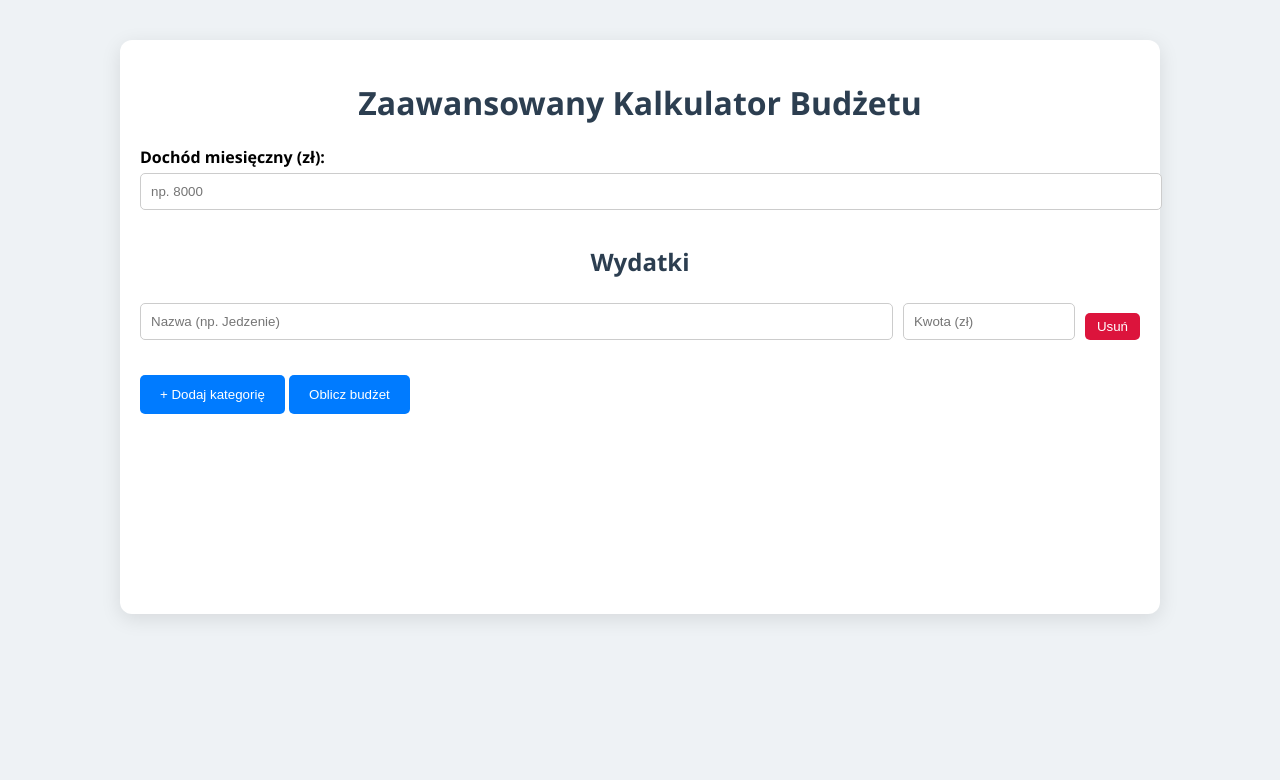
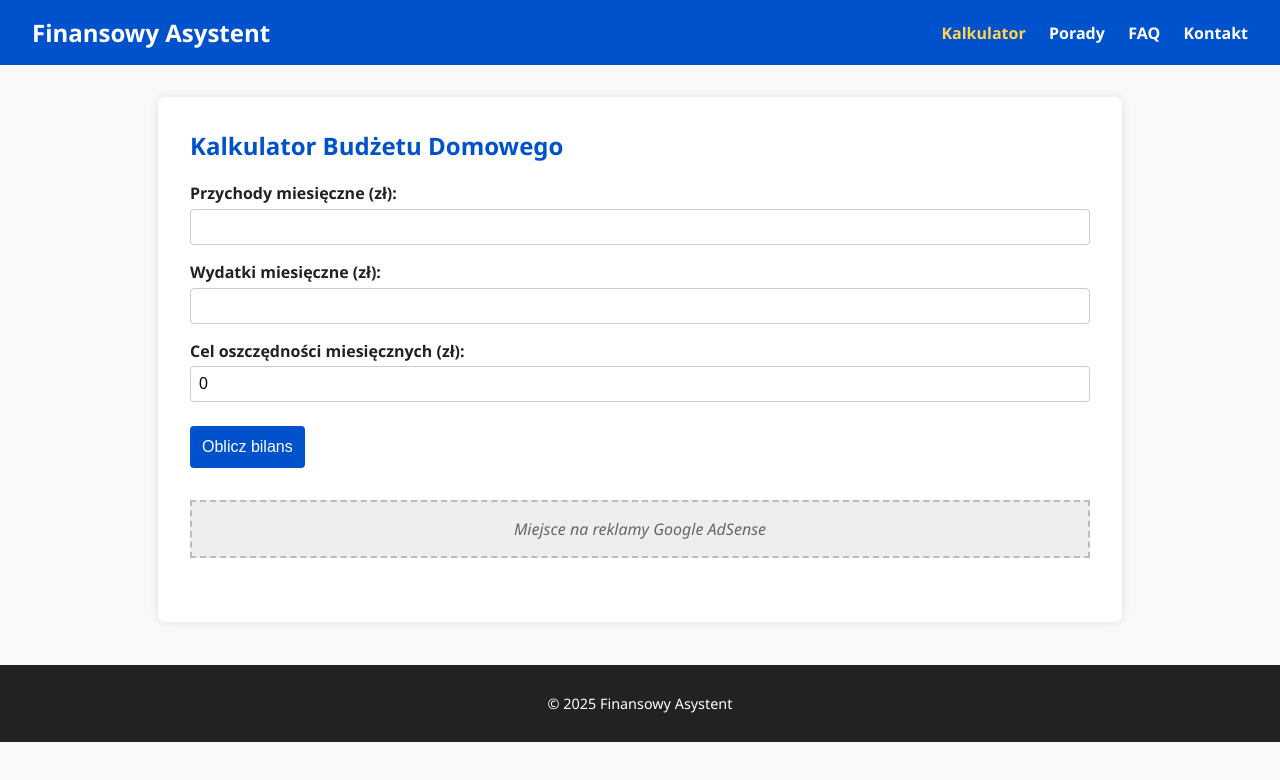
Before and after one commit to Dsok96/budzet-kalkulator, a plain HTML site: page index.html in a window 1280 px wide. Drawn offline with nearby package versions, Linux system fonts and the light colour scheme.

Commit message:
Update index.html

```diff
--- a/index.html
+++ b/index.html
@@ -2,214 +2,236 @@
 <html lang="pl">
 <head>
 <meta charset="UTF-8" />
-  <meta name="viewport" content="width=device-width, initial-scale=1.0"/>
-  <title>Zaawansowany Kalkulator Budżetu</title>
+<meta name="viewport" content="width=device-width, initial-scale=1" />
+<title>Finansowy Asystent – Kalkulator i Porady</title>
 <style>
   body {
-      font-family: 'Segoe UI', sans-serif;
-      background: #eef2f5;
-      margin: 0;
-      padding: 0;
+    font-family: 'Segoe UI', Tahoma, Geneva, Verdana, sans-serif;
+    margin: 0; background: #f9f9f9; color: #222;
   }
-    .container {
-      max-width: 1000px;
-      margin: 40px auto;
-      padding: 20px;
-      background: #fff;
-      border-radius: 12px;
-      box-shadow: 0 5px 20px rgba(0,0,0,0.1);
+  header {
+    background: #0052cc; color: white;
+    padding: 1em 2em;
+    display: flex; justify-content: space-between; align-items: center;
+    position: sticky; top: 0; z-index: 1000;
   }
-    h1, h2 {
-      text-align: center;
-      color: #2c3e50;
+  header h1 {
+    margin: 0; font-size: 1.5em;
+  }
+  nav a {
+    color: white; text-decoration: none; margin-left: 1.2em;
+    font-weight: 600; cursor: pointer;
+    transition: color 0.3s;
+  }
+  nav a:hover, nav a.active {
+    color: #ffd54f;
+  }
+  main {
+    max-width: 900px; margin: 2em auto; background: white;
+    padding: 2em; border-radius: 8px; box-shadow: 0 0 10px rgba(0,0,0,0.1);
+  }
+  section {
+    display: none;
+  }
+  section.active {
+    display: block;
+  }
+  h2 {
+    color: #0052cc;
+    margin-top: 0;
   }
   label {
-      font-weight: bold;
+    display: block;
+    margin-top: 1em;
+    font-weight: 600;
   }
-    input[type="number"], input[type="text"] {
-      width: 100%;
-      padding: 10px;
-      margin: 5px 0 15px;
-      border: 1px solid #ccc;
-      border-radius: 5px;
+  input[type=number], input[type=email], textarea {
+    width: 100%; padding: 0.5em; margin-top: 0.3em;
+    border: 1px solid #ccc; border-radius: 4px;
+    box-sizing: border-box;
+    font-size: 1em;
   }
-    .expense-item {
-      display: flex;
-      gap: 10px;
-      align-items: center;
+  button {
+    margin-top: 1.5em;
+    padding: 0.75em;
+    background: #0052cc;
+    border: none; color: white; font-size: 1em;
+    cursor: pointer; border-radius: 4px;
+    transition: background 0.3s;
   }
-    .expense-item input[type="text"] {
-      flex: 2;
+  button:hover {
+    background: #003d99;
   }
-    .expense-item input[type="number"] {
-      width: 150px;
+  #result {
+    margin-top: 1em;
+    font-weight: 700;
+    font-size: 1.2em;
+    color: #007700;
   }
-    .expense-item button {
-      background: crimson;
+  .ad-placeholder {
+    margin: 2em 0;
+    padding: 1em;
+    background: #eee;
+    border: 2px dashed #bbb;
+    text-align: center;
+    color: #666;
+    font-style: italic;
+  }
+  ul.faq-list {
+    list-style-type: disc;
+    padding-left: 1.2em;
+  }
+  ul.faq-list li {
+    margin-bottom: 1em;
+  }
+  footer {
+    background: #222;
     color: white;
-      border: none;
-      padding: 6px 12px;
-      cursor: pointer;
-      border-radius: 5px;
-    }
-    button.action {
-      background: #007bff;
-      color: white;
-      padding: 12px 20px;
-      border: none;
-      margin-top: 20px;
-      border-radius: 5px;
-      cursor: pointer;
-    }
-    .result {
-      margin-top: 30px;
-      font-size: 20px;
-      padding: 20px;
-      border-radius: 10px;
-      background-color: #e9f7ef;
-      color: #2e7d32;
-    }
-    .summary, .chart-container {
-      margin-top: 30px;
-    }
-    .summary ul {
-      list-style: none;
-      padding: 0;
-    }
-    .summary li {
-      padding: 6px 0;
-    }
-    canvas {
-      max-width: 600px;
-      margin: 0 auto;
-      display: block;
+    text-align: center;
+    padding: 1em;
+    margin-top: 3em;
+    font-size: 0.9em;
   }
 </style>
 </head>
 <body>
-  <div class="container">
-    <h1>Zaawansowany Kalkulator Budżetu</h1>
 
-    <label for="income">Dochód miesięczny (zł):</label>
-    <input type="number" id="income" placeholder="np. 8000" />
+<header>
+  <h1>Finansowy Asystent</h1>
+  <nav>
+    <a href="#" data-section="calculator" class="active">Kalkulator</a>
+    <a href="#" data-section="tips">Porady</a>
+    <a href="#" data-section="faq">FAQ</a>
+    <a href="#" data-section="contact">Kontakt</a>
+  </nav>
+</header>
 
-    <div id="expenses">
-      <h2>Wydatki</h2>
-      <div class="expense-item">
-        <input type="text" placeholder="Nazwa (np. Jedzenie)" />
-        <input type="number" placeholder="Kwota (zł)" />
-        <button onclick="removeExpense(this)">Usuń</button>
+<main>
+  <section id="calculator" class="active">
+    <h2>Kalkulator Budżetu Domowego</h2>
+    <form id="budgetForm">
+      <label for="income">Przychody miesięczne (zł):</label>
+      <input type="number" id="income" min="0" required />
+      <label for="expenses">Wydatki miesięczne (zł):</label>
+      <input type="number" id="expenses" min="0" required />
+      <label for="savingsGoal">Cel oszczędności miesięcznych (zł):</label>
+      <input type="number" id="savingsGoal" min="0" value="0" />
+      <button type="submit">Oblicz bilans</button>
+    </form>
+    <div id="result"></div>
+
+    <div class="ad-placeholder">
+      Miejsce na reklamy Google AdSense
     </div>
-    </div>
+  </section>
 
-    <button class="action" onclick="addExpense()">+ Dodaj kategorię</button>
-    <button class="action" onclick="calculate()">Oblicz budżet</button>
+  <section id="tips">
+    <h2>Porady Finansowe</h2>
+    <ul>
+      <li>Planuj budżet z wyprzedzeniem, uwzględniając wszystkie stałe wydatki.</li>
+      <li>Staraj się oszczędzać minimum 10% dochodów miesięcznie.</li>
+      <li>Unikaj niepotrzebnych zakupów impulsywnych — zaplanuj listę zakupów.</li>
+      <li>Monitoruj swoje wydatki, korzystając z aplikacji lub kalkulatorów online.</li>
+      <li>Zainwestuj w edukację finansową — wiedza to podstawa stabilności.</li>
+    </ul>
+  </section>
 
-    <div id="result" class="result" style="display:none;"></div>
+  <section id="faq">
+    <h2>Najczęściej zadawane pytania (FAQ)</h2>
+    <ul class="faq-list">
+      <li><strong>Jak działa kalkulator budżetu?</strong><br> Wprowadzasz swoje miesięczne przychody, wydatki i cel oszczędności, a kalkulator pokazuje Twój bilans i podpowiada, czy jesteś na dobrej drodze.</li>
+      <li><strong>Czy kalkulator jest darmowy?</strong><br> Tak, jest to darmowe narzędzie online dostępne bez logowania.</li>
+      <li><strong>Czy moje dane są bezpieczne?</strong><br> Wszystkie obliczenia odbywają się lokalnie w przeglądarce, nie zbieramy żadnych danych.</li>
+      <li><strong>Jak mogę się z Wami skontaktować?</strong><br> Skorzystaj z zakładki Kontakt na stronie.</li>
+    </ul>
+  </section>
 
-    <div id="summary" class="summary" style="display:none;">
-      <h2>Podsumowanie</h2>
-      <ul id="summary-list"></ul>
-    </div>
+  <section id="contact">
+    <h2>Kontakt</h2>
+    <p>Masz pytania lub sugestie? Napisz do nas:</p>
+    <form id="contactForm">
+      <label for="email">Twój email:</label>
+      <input type="email" id="email" required />
+      <label for="message">Wiadomość:</label>
+      <textarea id="message" rows="4" required></textarea>
+      <button type="submit">Wyślij</button>
+    </form>
+    <div id="contactResult"></div>
+  </section>
+</main>
 
-    <div class="chart-container">
-      <canvas id="expenseChart"></canvas>
-    </div>
-  </div>
+<footer>
+  <p>© 2025 Finansowy Asystent</p>
+</footer>
 
-  <script src="https://cdn.jsdelivr.net/npm/chart.js"></script>
 <script>
-    function addExpense() {
-      const container = document.getElementById("expenses");
-      const row = document.createElement("div");
-      row.className = "expense-item";
+  // Nawigacja - pokaz/ukryj sekcje
+  const navLinks = document.querySelectorAll('nav a');
+  const sections = document.querySelectorAll('main section');
 
-      const nameInput = document.createElement("input");
-      nameInput.type = "text";
-      nameInput.placeholder = "Nazwa kategorii";
+  navLinks.forEach(link => {
+    link.addEventListener('click', e => {
+      e.preventDefault();
+      const target = link.getAttribute('data-section');
 
-      const amountInput = document.createElement("input");
-      amountInput.type = "number";
-      amountInput.placeholder = "Kwota (zł)";
+      // Usuń active z linków i sekcji
+      navLinks.forEach(l => l.classList.remove('active'));
+      sections.forEach(s => s.classList.remove('active'));
 
-      const removeButton = document.createElement("button");
-      removeButton.textContent = "Usuń";
-      removeButton.onclick = () => row.remove();
+      // Aktywuj kliknięty link i sekcję
+      link.classList.add('active');
+      document.getElementById(target).classList.add('active');
+      window.scrollTo({top:0, behavior:'smooth'});
+    });
+  });
 
-      row.appendChild(nameInput);
-      row.appendChild(amountInput);
-      row.appendChild(removeButton);
+  // Kalkulator budżetu
+  document.getElementById('budgetForm').addEventListener('submit', e => {
+    e.preventDefault();
+    const income = parseFloat(document.getElementById('income').value);
+    const expenses = parseFloat(document.getElementById('expenses').value);
+    const savingsGoal = parseFloat(document.getElementById('savingsGoal').value);
+    const resultDiv = document.getElementById('result');
 
-      container.appendChild(row);
+    if (isNaN(income) || isNaN(expenses) || isNaN(savingsGoal)) {
+      resultDiv.textContent = 'Proszę podać poprawne liczby.';
+      resultDiv.style.color = 'red';
+      return;
     }
 
-    function removeExpense(button) {
-      button.parentElement.remove();
+    const balance = income - expenses - savingsGoal;
+
+    if (balance > 0) {
+      resultDiv.style.color = 'green';
+      resultDiv.textContent = `Bilans po uwzględnieniu celu oszczędności: +${balance.toFixed(2)} zł. Możesz spokojnie oszczędzać!`;
+    } else if (balance === 0) {
+      resultDiv.style.color = '#555';
+      resultDiv.textContent = `Bilans jest na zero — uważaj na nieprzewidziane wydatki.`;
+    } else {
+      resultDiv.style.color = 'red';
+      resultDiv.textContent = `Bilans jest ujemny: ${balance.toFixed(2)} zł. Musisz zmniejszyć wydatki lub cel oszczędności.`;
+    }
+  });
+
+  // Kontakt (tylko frontend)
+  document.getElementById('contactForm').addEventListener('submit', e => {
+    e.preventDefault();
+    const email = document.getElementById('email').value.trim();
+    const message = document.getElementById('message').value.trim();
+    const contactResult = document.getElementById('contactResult');
+
+    if (!email || !message) {
+      contactResult.style.color = 'red';
+      contactResult.textContent = 'Proszę uzupełnić wszystkie pola.';
+      return;
     }
 
-    function calculate() {
-      const income = parseFloat(document.getElementById("income").value) || 0;
-      const expenseItems = document.querySelectorAll(".expense-item");
-      const summaryList = document.getElementById("summary-list");
-      summaryList.innerHTML = "";
+    // Tu można podpiąć backend do wysyłania maili (np. EmailJS, Formspree itp.)
+    contactResult.style.color = 'green';
+    contactResult.textContent = 'Dziękujemy za wiadomość! Skontaktujemy się wkrótce.';
+    e.target.reset();
+  });
+</script>
 
-      let totalExpenses = 0;
-      const labels = [], data = [];
-
-      expenseItems.forEach(item => {
-        const name = item.children[0].value || "Bez nazwy";
-        const amount = parseFloat(item.children[1].value) || 0;
-        totalExpenses += amount;
-
-        labels.push(name);
-        data.push(amount);
-
-        const percent = income ? ((amount / income) * 100).toFixed(1) : 0;
-        const li = document.createElement("li");
-        li.textContent = `${name}: ${amount.toFixed(2)} zł (${percent}%)`;
-        summaryList.appendChild(li);
-      });
-
-      const savings = income - totalExpenses;
-      const resultDiv = document.getElementById("result");
-      resultDiv.textContent =
-        savings >= 0
-          ? `Oszczędzasz: ${savings.toFixed(2)} zł`
-          : `Masz deficyt: ${Math.abs(savings).toFixed(2)} zł`;
-      resultDiv.style.color = savings >= 0 ? "green" : "red";
-      resultDiv.style.display = "block";
-      document.getElementById("summary").style.display = "block";
-
-      renderChart(labels, data);
-    }
-
-    let chart;
-    function renderChart(labels, data) {
-      const ctx = document.getElementById('expenseChart').getContext('2d');
-      if (chart) chart.destroy();
-
-      chart = new Chart(ctx, {
-        type: 'pie',
-        data: {
-          labels,
-          datasets: [{
-            label: 'Wydatki',
-            data,
-            backgroundColor: [
-              '#007bff','#28a745','#ffc107','#dc3545','#17a2b8','#6f42c1','#fd7e14','#20c997'
-            ]
-          }]
-        },
-        options: {
-          responsive: true,
-          plugins: {
-            legend: {
-              position: 'bottom'
-            }
-          }
-        }
-      });
-    }
-  </script>
 </body>
 </html>
```
Lines whose indentation alone changed are shown as unchanged.
